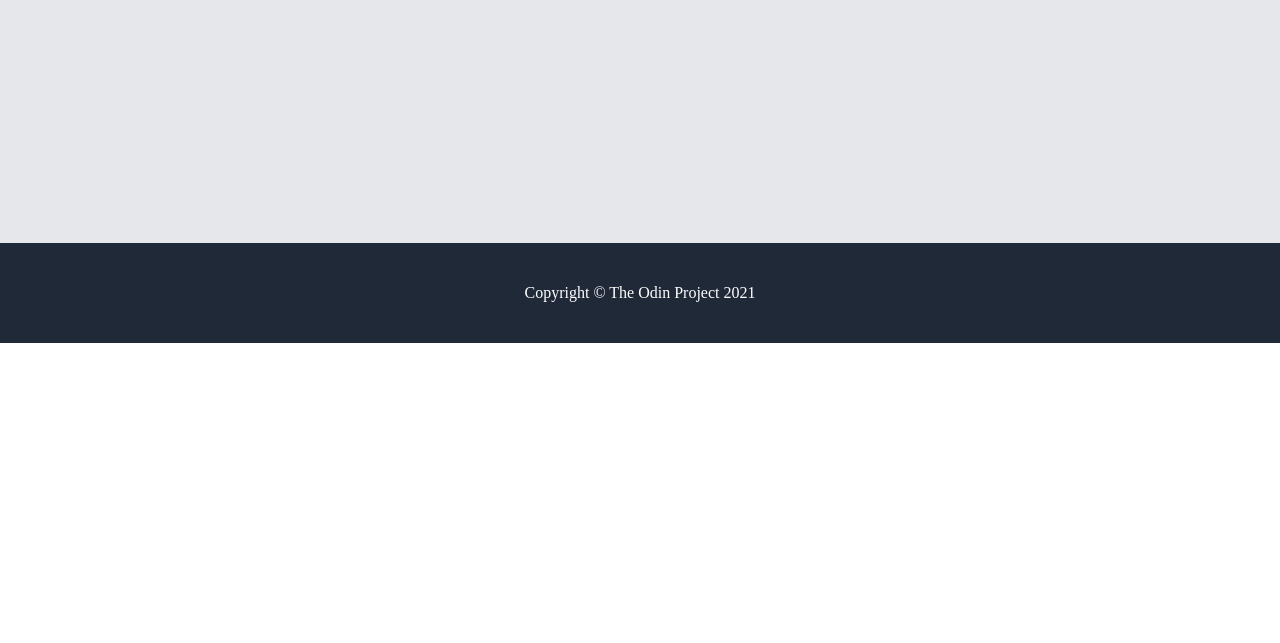
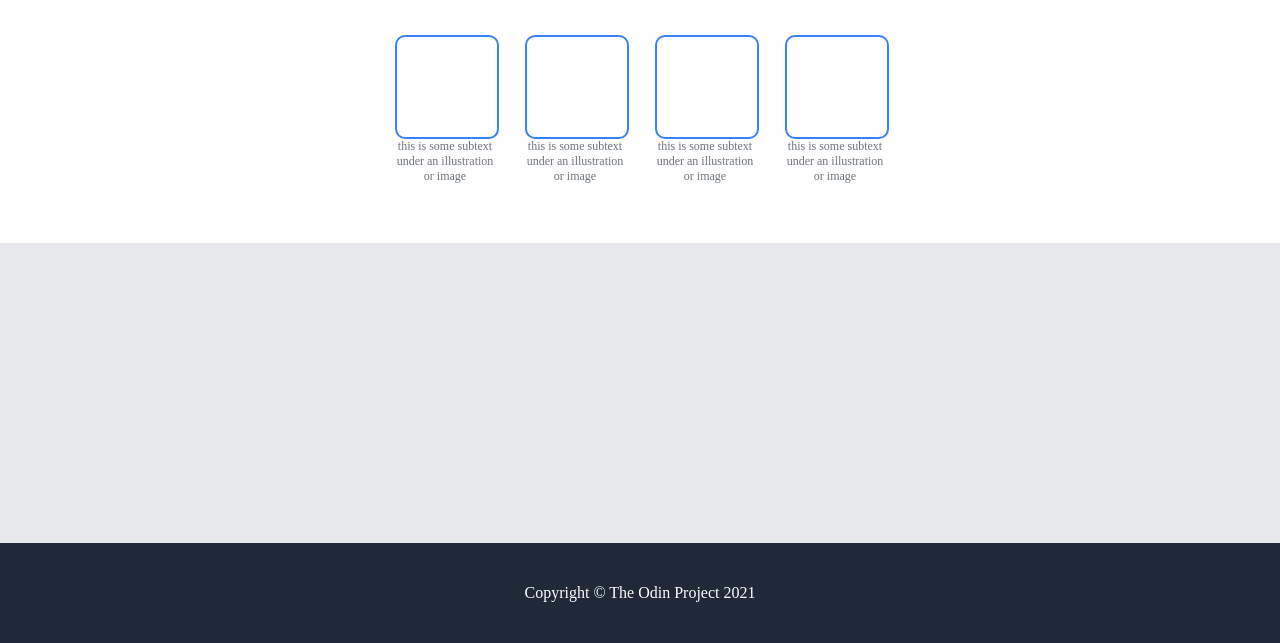
Before and after one commit to crypticmitten/Odin-Landing-Page, a plain HTML site: page index.html in a window 1280 px wide. Shown: the part 457-1100 px from the top of the page. Before the commit the page ends 800 px from the top, so only its background shows below. Drawn offline with Linux system fonts and the light colour scheme.

```diff
--- a/index.html
+++ b/index.html
@@ -26,8 +26,32 @@
         </div>
     </div>
 
-    <div class="information"></div>
-    <div class="quote"></div>
+    <div class="information">
+        <h1 id="information-title">Some random information.</h1>
+        <div class="images">
+            <div class="info">
+                <div class="info-images"></div>
+                <p>this is some subtext under an illustration or image</p>
+            </div>
+            <div class="info">
+                <div class="info-images"></div>
+                <p>this is some subtext under an illustration or image</p>
+            </div>
+            <div class="info">
+                <div class="info-images"></div>
+                <p>this is some subtext under an illustration or image</p>
+            </div>
+            <div class="info">
+                <div class="info-images"></div>
+                <p>this is some subtext under an illustration or image</p>
+            </div>
+
+        </div>
+    </div>
+    <div class="quote">
+        <div class="quote-text"></div>
+        <div class="speaker"></div>
+    </div>
     <div class="action"></div>
 
     </div>
--- a/style.css
+++ b/style.css
@@ -49,10 +49,45 @@
     align-items: center;
     justify-content: center;
 }
+.information{
+    height: 300px;
+    display: flex;
+    flex-direction: column;
+    align-items: center;
+    gap: 50px;
+}
+#information-title{
+    color: #1f2937;
+    font-size: 36px;
+    font-weight: 900;
+}
+.images{
+    display: flex;
+    gap: 30px;
+}
+.info{
+    width: 100px;
+    text-align: center;
+}
+.info-images{
+    width: 100px;
+    height: 100px;
+    border-radius: 10px;
+    border: solid #3882f6 2px;
+}
+.info p{
+    color: rgb(110, 116, 124);
+    font-size: 12px;
+}
+
+
+
 
 .quote{
     height: 300px;
     background-color: #E5E7EB;
+    display: flex;
+    flex-direction: column;
 }
 
 .footer{
```
